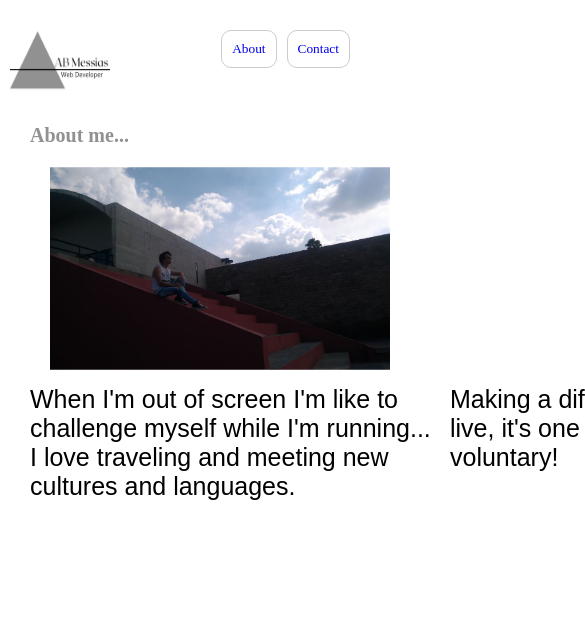
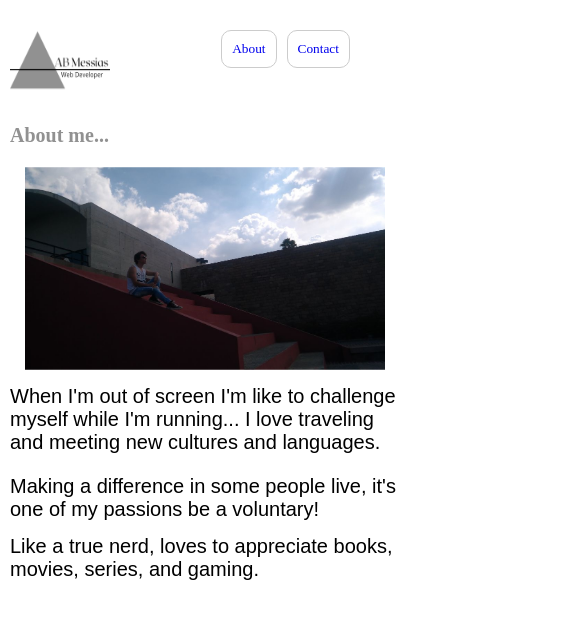
Before and after one commit to ArthurBMessias/portfolio, a React (Create React App) app: page /about in a window 390 px wide. Shown: the top 618 px of the page, 585 px wide, since content can reach past the window. Built offline with nearby package versions, Linux system fonts and the light colour scheme; a web font is replaced by a local one.

Commit message:
About me mobile style

```diff
--- a/src/App.css
+++ b/src/App.css
@@ -175,7 +175,6 @@ li:hover {
     height: 50px;
     font-size: smaller;
     margin-top: 30px;
-
   }
 
   .portImage {
--- a/src/Components/HeaderStyle.css
+++ b/src/Components/HeaderStyle.css
@@ -4,11 +4,13 @@
     margin-left: 30px;
     height: 200px;
     cursor: pointer;
+
 }
 
 .Hcontainer {
     display: flex;
     justify-content: space-between;
+
 }
 
 @media screen and (max-width: 414px) {
--- a/src/Components/StyleAbout.css
+++ b/src/Components/StyleAbout.css
@@ -4,7 +4,7 @@
 }
 
 .aboutTitle {
-    margin-left: 30px;
+    margin-left: 10px;
     width: 400px;
     color: rgb(145, 145, 145);
     font-size: 20px;
@@ -95,3 +95,93 @@
 .carouselRow:hover .movieRow--right {
     opacity: 1;
 }
+
+@media screen and (max-width: 414px) {
+
+    .aboutRun {
+        display: flex;
+        flex-direction: row;
+        width: 400px;
+        margin-left: 10px;
+        font-size: 20px;
+        color: rgb(0, 0, 0);
+        position: absolute;
+    }
+
+    .aboutVoluntary {
+        display: flex;
+        flex-direction: row;
+        width: 400px;
+        margin-left: 10px;
+        margin-top: 90px;
+        font-size: 20px;
+        color: rgb(0, 0, 0);
+        position: absolute;
+    }
+
+    .aboutHobbys {
+        display: flex;
+        flex-direction: row;
+        width: 400px;
+        margin-left: 10px;
+        margin-top: 150px;
+        font-size: 20px;
+        color: rgb(0, 0, 0);
+        position: absolute;
+    }
+
+
+    .imgRow--listarea {
+        overflow-x: hidden;
+        padding-left: 5px;
+    }
+
+    .imgRow--list {
+        transition: all ease 0.5s;
+    }
+
+    .imgRow--item {
+        display: inline-block;
+        width: 400px;
+        cursor: pointer;
+    }
+
+    .imgRow--item img {
+        width: 100%;
+        transform: scale(0.9);
+        transition: all ease 0.4s;
+    }
+
+    .imgRow--item img:hover {
+        transform: scale(1);
+    }
+
+    .movieRow--left,
+    .movieRow--right {
+        position: absolute;
+        width: 40px;
+        height: 240px;
+        background-color: rgba(0, 0, 0, 0.6 );
+        z-index: 99;
+        display: flex;
+        align-items: center;
+        justify-content: center;
+        overflow: hidden;
+        cursor: pointer;
+        opacity: 0;
+        transition: all ease 0.5s;
+    }
+
+    .movieRow--left {
+        left: 2px;
+    }
+
+    .movieRow--right {
+        right: 2px;
+    }
+
+    .carouselRow:hover .movieRow--left,
+    .carouselRow:hover .movieRow--right {
+        opacity: 1;
+    }
+}
```
